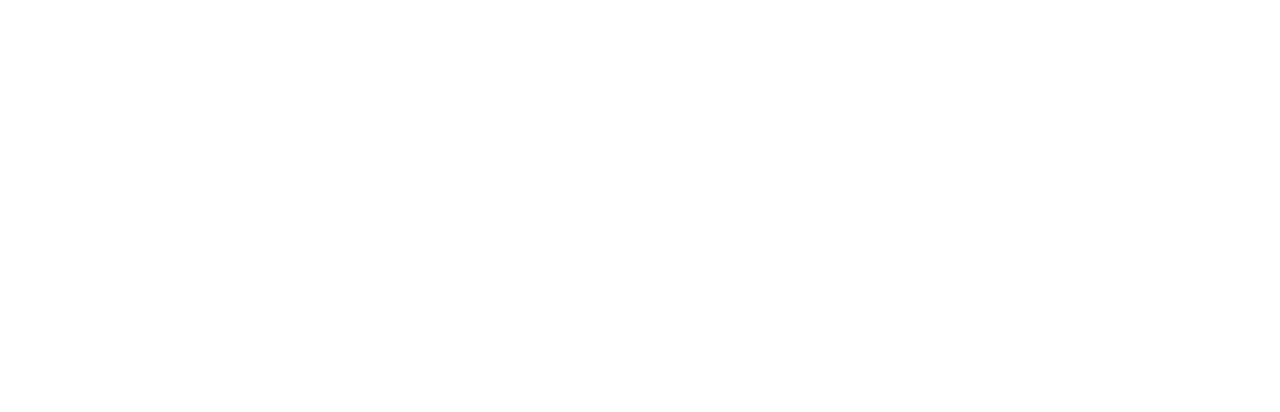
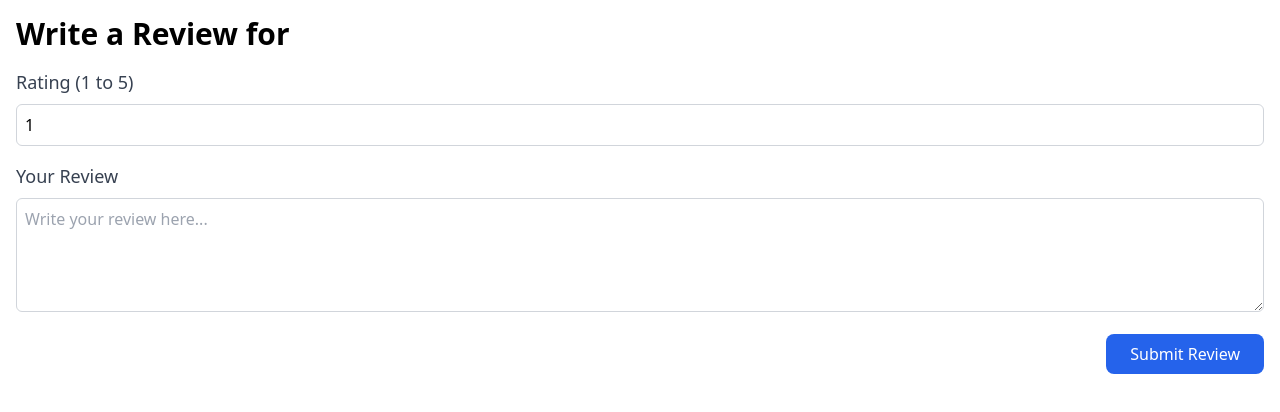
Before and after one commit to rizasimkhana/vehicle-rental-frontend, a React (Vite) app: page /write-review in a window 1280 px wide. Before the commit this address had no page. Shown: the top 412 px of the page. Built offline with nearby package versions, Linux system fonts and the light colour scheme.

Commit message:
review button

```diff
--- a/src/App.jsx
+++ b/src/App.jsx
@@ -16,7 +16,7 @@ import HomePage from './components/HomePage';
 import BookingAdmin from './components/BookingAdmin';
 import UsersList from './components/UsersList';
 import AddVehicle from './components/AddVehicle';
-
+import WriteReview from './components/WriteReview';
 
 
 function App() {
@@ -39,8 +39,8 @@ function App() {
         <Route path="/bookings-admin" element={<BookingAdmin />} />
         <Route path="/user-accounts" element={<UsersList />} />
         <Route path="/add-vehicle" element={<AddVehicle />} />
-
-        </Routes>
+        <Route path="/write-review" element={<WriteReview />} />
+</Routes>
     </Router>
     </BookingProvider>
   );
--- a/src/components/VehicleDetail.jsx
+++ b/src/components/VehicleDetail.jsx
@@ -1,29 +1,19 @@
+// VehicleDetails.js
+
 import React, { useEffect, useState } from 'react';
 import { useLocation, useNavigate, Link } from 'react-router-dom';
-import { getReviews } from '../services/api'; // Assuming you have this API call to fetch reviews
+import { getReviews } from '../services/api';
 import { ClipLoader } from 'react-spinners';
 
 const VehicleDetails = () => {
   const location = useLocation();
   const navigate = useNavigate();
-  const { vehicle } = location.state || {}; // Vehicle data passed via navigate
+  const { vehicle } = location.state || {};
   const [reviews, setReviews] = useState([]);
   const [loading, setLoading] = useState(true);
   const [error, setError] = useState('');
-  const [isMenuOpen, setIsMenuOpen] = useState(false);
   const user = JSON.parse(localStorage.getItem('user')) || {};
   const firstLetter = user.name ? user.name.charAt(0).toUpperCase() : '';
-
-  // Logout function
-  const handleLogout = () => {
-    localStorage.removeItem('user');
-    navigate('/login');  // Redirect to login page
-  };
-
-  // Toggle the mobile menu
-  const toggleMenu = () => {
-    setIsMenuOpen(!isMenuOpen);
-  };
 
   useEffect(() => {
     const fetchReviews = async () => {
@@ -43,7 +33,6 @@ const VehicleDetails = () => {
   }, [vehicle]);
 
   const handleBookNow = () => {
-    // Handle booking click, e.g., set the price per day, and navigate to booking page
     navigate(`/booking/${vehicle._id}`, { state: { vehicle } });
   };
 
@@ -51,78 +40,7 @@ const VehicleDetails = () => {
 
   return (
     <div className="container mx-auto p-4">
-      {/* Navigation Bar */}
-      <nav className="bg-blue-500 p-4 shadow-lg fixed w-full top-0 left-0 z-10">
-        <div className="container mx-auto flex justify-between items-center">
-          <Link to="/" className="text-transparent text-3xl font-bold bg-clip-text bg-gradient-to-r from-red-500 via-yellow-500 to-green-500">
-            Dash Cars
-          </Link>
-          {/* Desktop Navbar */}
-          <div className="hidden md:flex space-x-6">
-            <Link to="/user-dashboard" className="text-white">Home</Link>
-            <Link to="/rental-history" className="text-white">Rental History</Link>
-            <Link to="/payment-history" className="text-white">Payment History</Link>
-            <Link to={`/bookings`} className="text-white">Bookings</Link>
-            <Link to={`/add-vehicle`} className="text-white">RENT CARS</Link>
-          </div>
-          {/* Mobile Hamburger Menu */}
-          <div className="md:hidden">
-            <button onClick={toggleMenu} className="text-white">
-              <svg xmlns="http://www.w3.org/2000/svg" width="24" height="24" fill="currentColor" className="bi bi-list" viewBox="0 0 16 16">
-                <path d="M2 2h12a1 1 0 0 1 1 1v1a1 1 0 0 1-1 1H2a1 1 0 0 1-1-1V3a1 1 0 0 1 1-1zm0 4h12a1 1 0 0 1 1 1v1a1 1 0 0 1-1 1H2a1 1 0 0 1-1-1V7a1 1 0 0 1 1-1zm0 4h12a1 1 0 0 1 1 1v1a1 1 0 0 1-1 1H2a1 1 0 0 1-1-1v-1a1 1 0 0 1 1-1z"/>
-              </svg>
-            </button>
-          </div>
-          {/* First Letter Circle and Username */}
-          {firstLetter && (
-            <div className="flex items-center space-x-2">
-              <div className="w-8 h-8 bg-gray-800 text-white flex items-center justify-center rounded-full">
-                {firstLetter}
-              </div>
-              <p className="text-white font-semibold">{user.name}</p>
-              {/* Logout Button */}
-              <button
-                onClick={handleLogout}
-                className="bg-red-600 text-white py-2 px-6 rounded-lg hover:bg-red-700 ml-4"
-              >
-                Logout
-              </button>
-            </div>
-          )}
-        </div>
-      </nav>
-
-      {/* Mobile Menu */}
-      {isMenuOpen && (
-        <div className="md:hidden bg-blue-500 p-4 space-y-4">
-          <Link to="/" className="text-white block">Home</Link>
-          <Link to="/rental-history" className="text-white block">Rental History</Link>
-          <Link to="/payment-history" className="text-white block">Payment History</Link>
-          <Link to={`/bookings/${user._id || user.userId}`} className="text-white">Bookings</Link>
-          <Link to={`/add-vehicle`} className="text-white">RENT CARS</Link>
-        </div>
-      )}
-
-      <div className="bg-white shadow-lg rounded-lg p-6">
-        <div className="flex flex-col md:flex-row items-center mb-6">
-          <div className="w-full md:w-1/3 mb-4 md:mb-0">
-            <img
-              src={`https://vehicle-rental-6o3p.onrender.com/${vehicle.image.replace(/\\/g, '/')}`}
-              alt={`${vehicle.make} ${vehicle.model}`}
-              className="w-full h-64 object-cover rounded-lg"
-            />
-          </div>
-          <div className="w-full md:w-2/3 md:pl-6">
-            <h2 className="text-3xl font-semibold">{vehicle.make} {vehicle.model}</h2>
-            <p className="text-gray-600 mt-2">{vehicle.description}</p>
-            <p className="text-xl font-medium mt-4">
-              <strong>Price per day:</strong> ${vehicle.pricePerDay}
-            </p>
-            <p className="mt-2">
-              <strong>Location:</strong> {vehicle.location}
-            </p>
-          </div>
-        </div>
+      {/* Other content here */}
 
       <div className="mt-6">
         <h3 className="text-2xl font-semibold mb-4">Reviews</h3>
@@ -131,20 +49,15 @@ const VehicleDetails = () => {
           {reviews.length > 0 ? (
             reviews.map((review) => (
               <div key={review._id} className="border-b pb-4">
-                  {/* Safely checking if review.user is defined */}
                 <div className="flex items-center mb-3">
                   <span className="font-semibold text-lg text-gray-900">
                     {review.user && review.user.name ? review.user.name : 'User'}
                   </span>
                 </div>
-
-                  {/* Rating Section */}
                 <div className="flex items-center mb-3">
                   <span className="text-yellow-400">{"★".repeat(review.rating)}</span>
                   <span className="text-gray-500 ml-2">({review.rating} / 5)</span>
                 </div>
-
-                  {/* Review Text */}
                 <p className="text-gray-700">{review.reviewText}</p>
               </div>
             ))
@@ -154,7 +67,14 @@ const VehicleDetails = () => {
         </div>
       </div>
 
+      {/* Write Review Button */}
       <div className="mt-6 space-y-4">
+        <button
+          onClick={() => navigate('/write-review', { state: { vehicle } })} // Navigate to WriteReview page
+          className="w-full bg-green-500 text-white py-3 rounded-md hover:bg-green-600"
+        >
+          Write a Review
+        </button>
         <button
           onClick={handleBookNow}
           className="w-full bg-blue-500 text-white py-3 rounded-md hover:bg-blue-600"
@@ -163,7 +83,6 @@ const VehicleDetails = () => {
         </button>
       </div>
     </div>
-    </div>
   );
 };
 
--- /dev/null
+++ b/src/components/WriteReview.jsx
@@ -0,0 +1,68 @@
+// WriteReview.js (new component)
+
+import React, { useState } from 'react';
+import { useNavigate, useLocation } from 'react-router-dom';
+import { createReview } from '../services/api';
+
+const WriteReview = () => {
+  const navigate = useNavigate();
+  const location = useLocation();
+  const { vehicle } = location.state || {}; // Vehicle passed from previous page
+
+  const [rating, setRating] = useState(1);
+  const [reviewText, setReviewText] = useState('');
+  const [isSubmitting, setIsSubmitting] = useState(false);
+
+  const handleReviewSubmit = async () => {
+    if (!reviewText.trim()) return;
+    setIsSubmitting(true);
+    try {
+      await createReview(vehicle._id, rating, reviewText);
+      navigate('/user-dashboard'); // Navigate back to user-dashboard after submission
+    } catch (error) {
+      console.error("Error submitting review:", error);
+      setIsSubmitting(false);
+    }
+  };
+
+  return (
+    <div className="container mx-auto p-4">
+      <h2 className="text-3xl font-semibold mb-4">Write a Review for {vehicle?.make} {vehicle?.model}</h2>
+
+      <div className="mb-4">
+        <label className="block text-lg font-medium text-gray-700 mb-2">Rating (1 to 5)</label>
+        <input
+          type="number"
+          min="1"
+          max="5"
+          value={rating}
+          onChange={(e) => setRating(Number(e.target.value))}
+          className="w-full p-2 border border-gray-300 rounded-md focus:ring-2 focus:ring-blue-500"
+        />
+      </div>
+
+      <div className="mb-4">
+        <label className="block text-lg font-medium text-gray-700 mb-2">Your Review</label>
+        <textarea
+          value={reviewText}
+          onChange={(e) => setReviewText(e.target.value)}
+          rows="4"
+          className="w-full p-2 border border-gray-300 rounded-md focus:ring-2 focus:ring-blue-500"
+          placeholder="Write your review here..."
+        ></textarea>
+      </div>
+
+      <div className="text-right">
+        <button
+          onClick={handleReviewSubmit}
+          disabled={isSubmitting}
+          className={`px-6 py-2 text-white rounded-lg ${isSubmitting ? 'bg-gray-400' : 'bg-blue-600 hover:bg-blue-700'} focus:outline-none`}
+        >
+          {isSubmitting ? 'Submitting...' : 'Submit Review'}
+        </button>
+      </div>
+    </div>
+  );
+};
+
+export default WriteReview;
```
Lines whose indentation alone changed are shown as unchanged.
